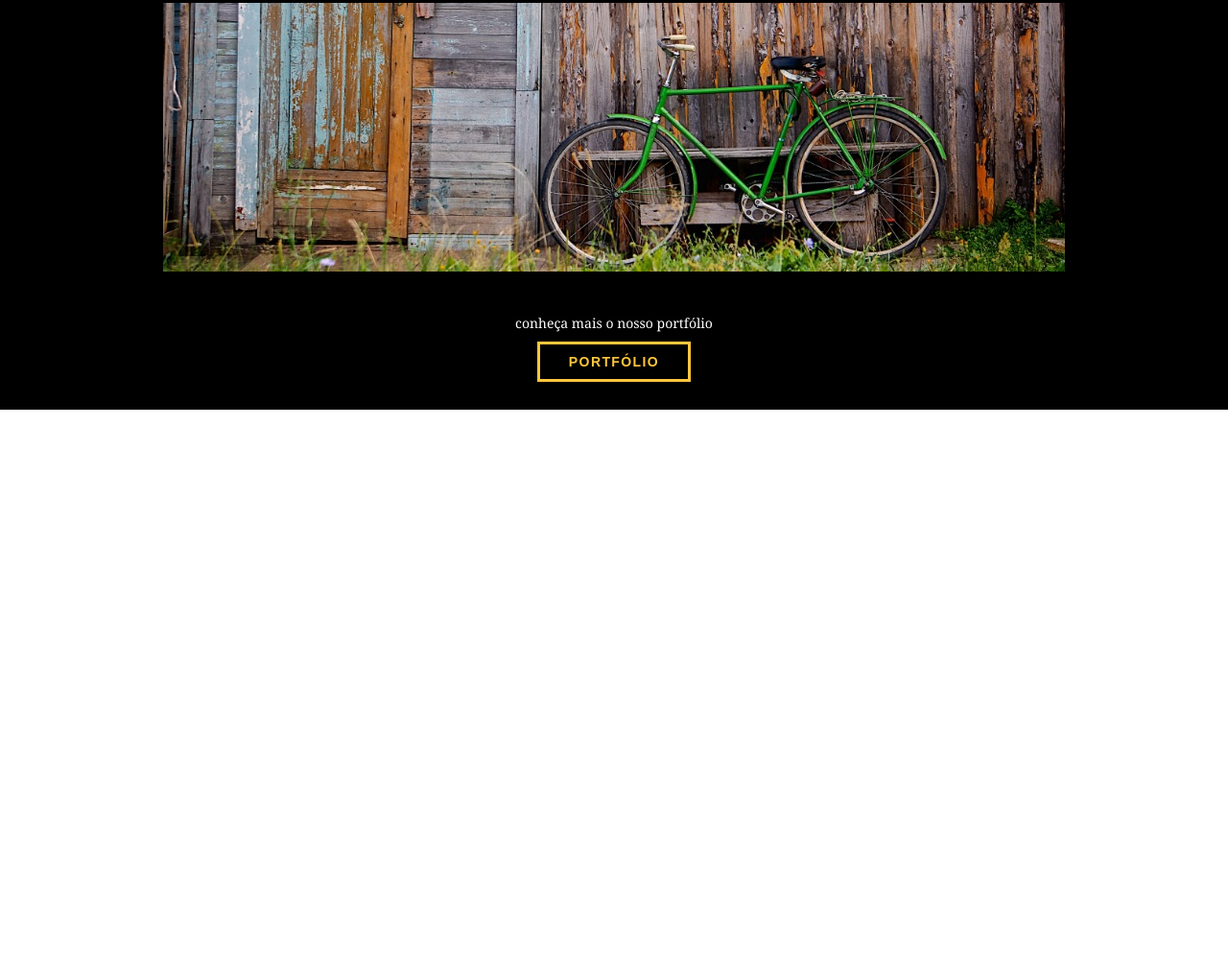
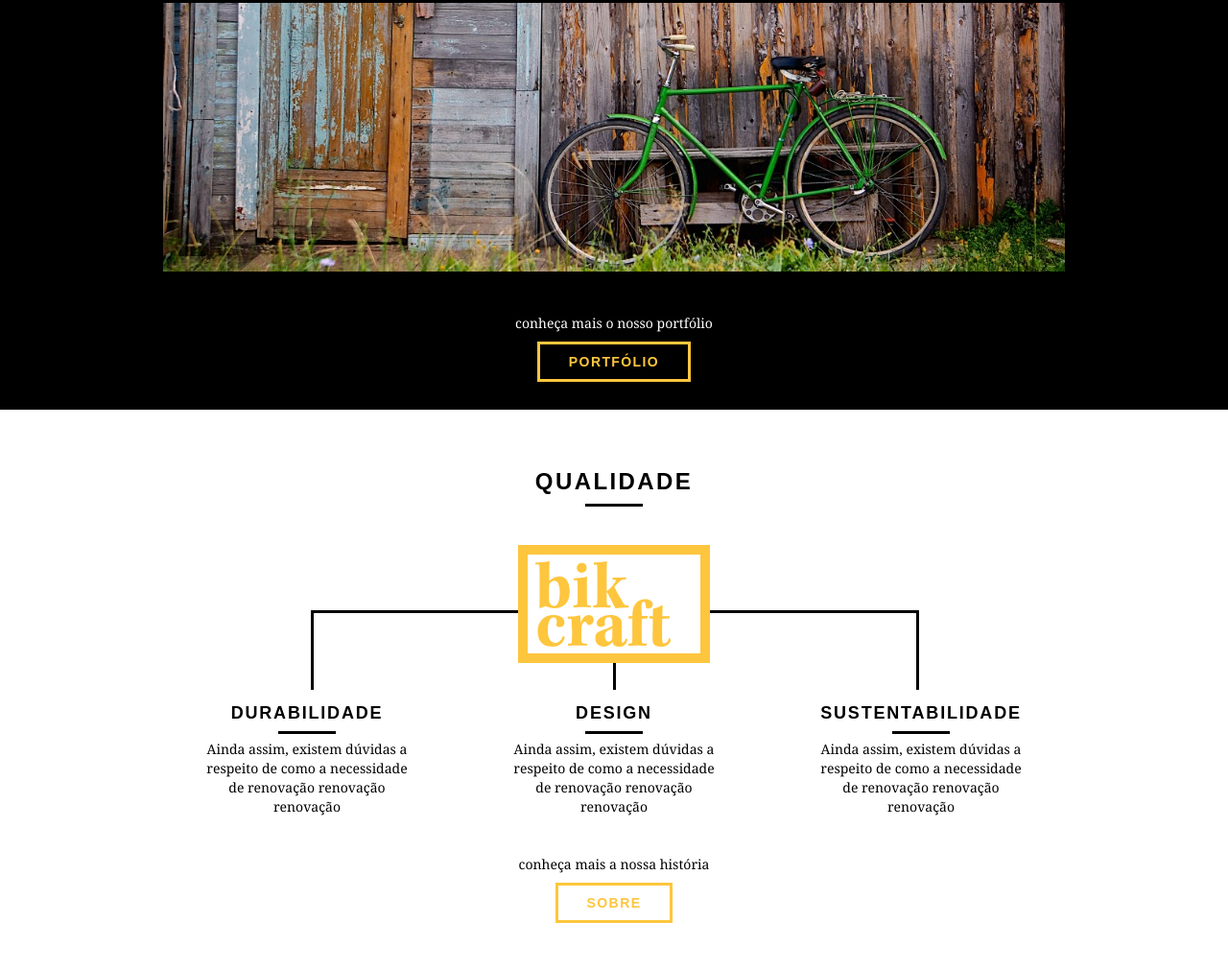
Before and after one commit to joevtap/bikcraft, a plain HTML site: page index.html in a window 1280 px wide. Shown: the part 1526-2537 px from the top of the page at 96% size. Before the commit the page ends 1953 px from the top, so only its background shows below. Drawn offline with Linux system fonts and the light colour scheme.

Commit message:
Added section "qualidade"

```diff
--- a/css/main.css
+++ b/css/main.css
@@ -220,3 +220,47 @@ p {
 .qualidade {
   padding: 60px 0;
 }
+
+.qualidade:after {
+  content: "";
+  width: 634px;
+  height: 83px;
+  display: block;
+  background: url("../img/linhas.svg") no-repeat center;
+  position: absolute;
+  top: 209px;
+  right: 162px;
+  z-index: -1;
+}
+
+.qualidade img {
+  display: block;
+  margin: 0 auto;
+}
+
+.qualidade_lista {
+  padding-top: 20px;
+}
+
+.qualidade_lista li {
+  text-align: center;
+  padding: 0 40px;
+}
+
+.qualidade_lista li h3 {
+  font-weight: bold;
+  font-size: 18px;
+  line-height: 25px;
+  text-transform: uppercase;
+  letter-spacing: 0.1em;
+  margin-top: 20px;
+}
+
+.qualidade_lista li h3:after {
+  content: "";
+  display: block;
+  width: 60px;
+  height: 3px;
+  background: #000;
+  margin: 6px auto;
+}
--- a/index.html
+++ b/index.html
@@ -100,5 +100,36 @@
         </div>
       </div>
     </section>
+    <section class="qualidade container">
+      <h2 class="subtitulo">Qualidade</h2>
+      <img src="img/bikcraft-qualidade.svg" alt="Bikcraft" />
+      <ul class="qualidade_lista">
+        <li class="grid-1-3">
+          <h3>Durabilidade</h3>
+          <p>
+            Ainda assim, existem dúvidas a respeito de como a necessidade de
+            renovação renovação renovação
+          </p>
+        </li>
+        <li class="grid-1-3">
+          <h3>Design</h3>
+          <p>
+            Ainda assim, existem dúvidas a respeito de como a necessidade de
+            renovação renovação renovação
+          </p>
+        </li>
+        <li class="grid-1-3">
+          <h3>Sustentabilidade</h3>
+          <p>
+            Ainda assim, existem dúvidas a respeito de como a necessidade de
+            renovação renovação renovação
+          </p>
+        </li>
+      </ul>
+      <div class="call">
+        <p>conheça mais a nossa história</p>
+        <a href="sobre.html" class="btn btn-preto">Sobre</a>
+      </div>
+    </section>
   </body>
 </html>
```
